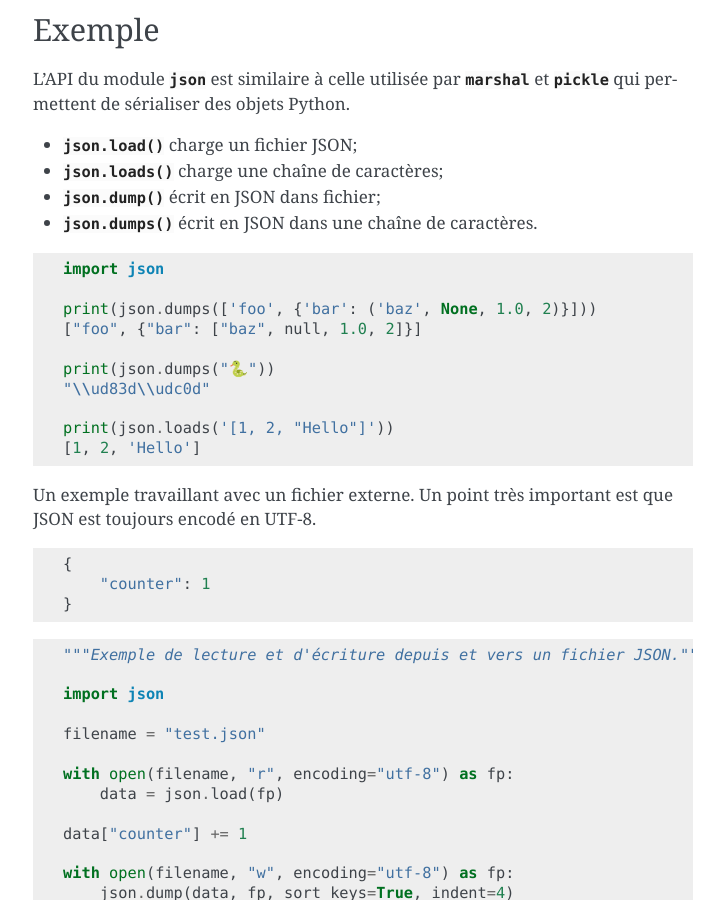
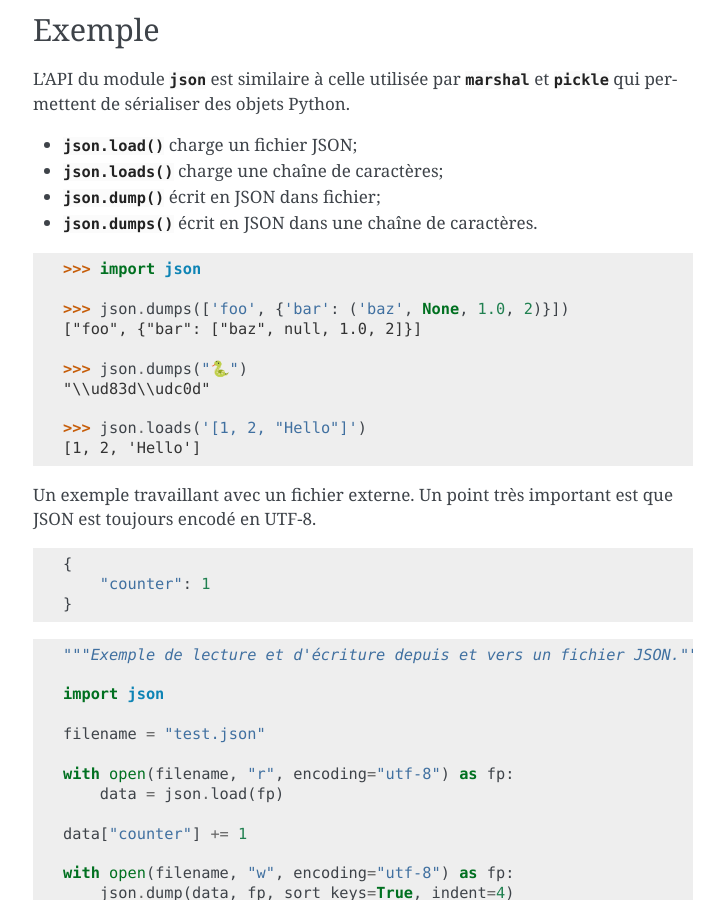
Before and after one commit to HE-Arc/livre-python, a Sphinx documentation site: the page built from source/json/index.rst, in a window 1280 px wide and 900 px high, scrolled down 783 px. Shown: the whole window, without its empty margins (387-1111 px from the left). Built offline with Sphinx 7.4.7, drawn with Linux system fonts in a browser that asks for light colours.

Commit message:
Utilisation de pycon plutôt que python.
Signed-off-by: Yoan Blanc <yoan@dosimple.ch>

```diff
--- a/source/json/index.rst
+++ b/source/json/index.rst
@@ -54,17 +54,17 @@ Python.
 - :py:func:`json.dump` écrit en JSON dans fichier;
 - :py:func:`json.dumps` écrit en JSON dans une chaîne de caractères.
 
-.. code-block:: python3
+.. code-block:: pycon
 
-    import json
+    >>> import json
 
-    print(json.dumps(['foo', {'bar': ('baz', None, 1.0, 2)}]))
+    >>> json.dumps(['foo', {'bar': ('baz', None, 1.0, 2)}])
     ["foo", {"bar": ["baz", null, 1.0, 2]}]
 
-    print(json.dumps("🐍"))
+    >>> json.dumps("🐍")
     "\\ud83d\\udc0d"
 
-    print(json.loads('[1, 2, "Hello"]'))
+    >>> json.loads('[1, 2, "Hello"]')
     [1, 2, 'Hello']
 
 Un exemple travaillant avec un fichier externe. Un point très important est
```
